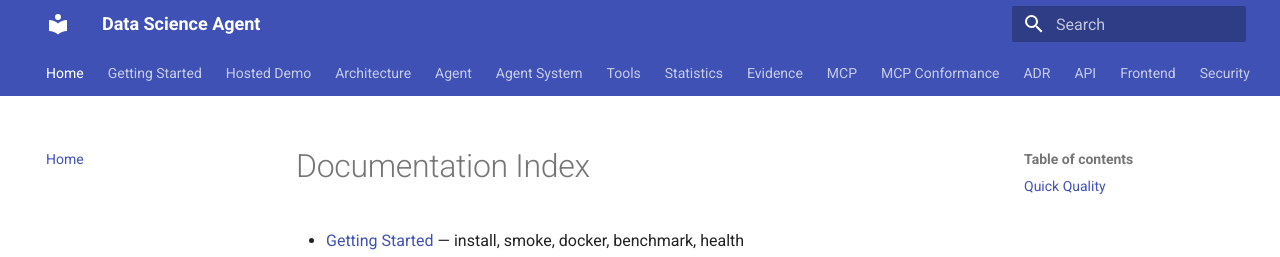
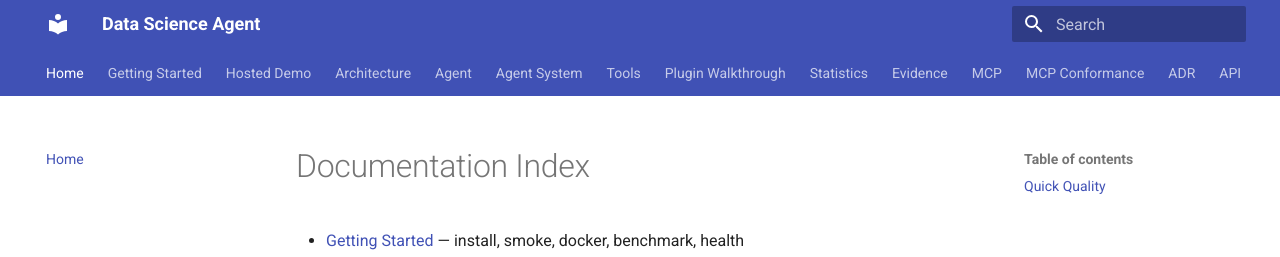
Before and after one commit to Jackxiaozhiren/data-science-agent, an MkDocs documentation site: the page built from docs/README.md, in a window 1280 px wide and 1081 px high. Shown: the top 257 px of the window. Built offline with MkDocs 1.6.1 and Material for MkDocs 9.7.7, drawn with Linux system fonts in a browser that asks for light colours.

Commit message:
docs: add plugin walkthrough to navigation

```diff
--- a/mkdocs.yml
+++ b/mkdocs.yml
@@ -20,6 +20,7 @@ nav:
   - Agent: agent.md
   - Agent System: agent-system.md
   - Tools: tools.md
+  - Plugin Walkthrough: plugin-walkthrough.md
   - Statistics: statistics.md
   - Evidence: evidence.md
   - MCP: MCP_DESIGN.md
```
